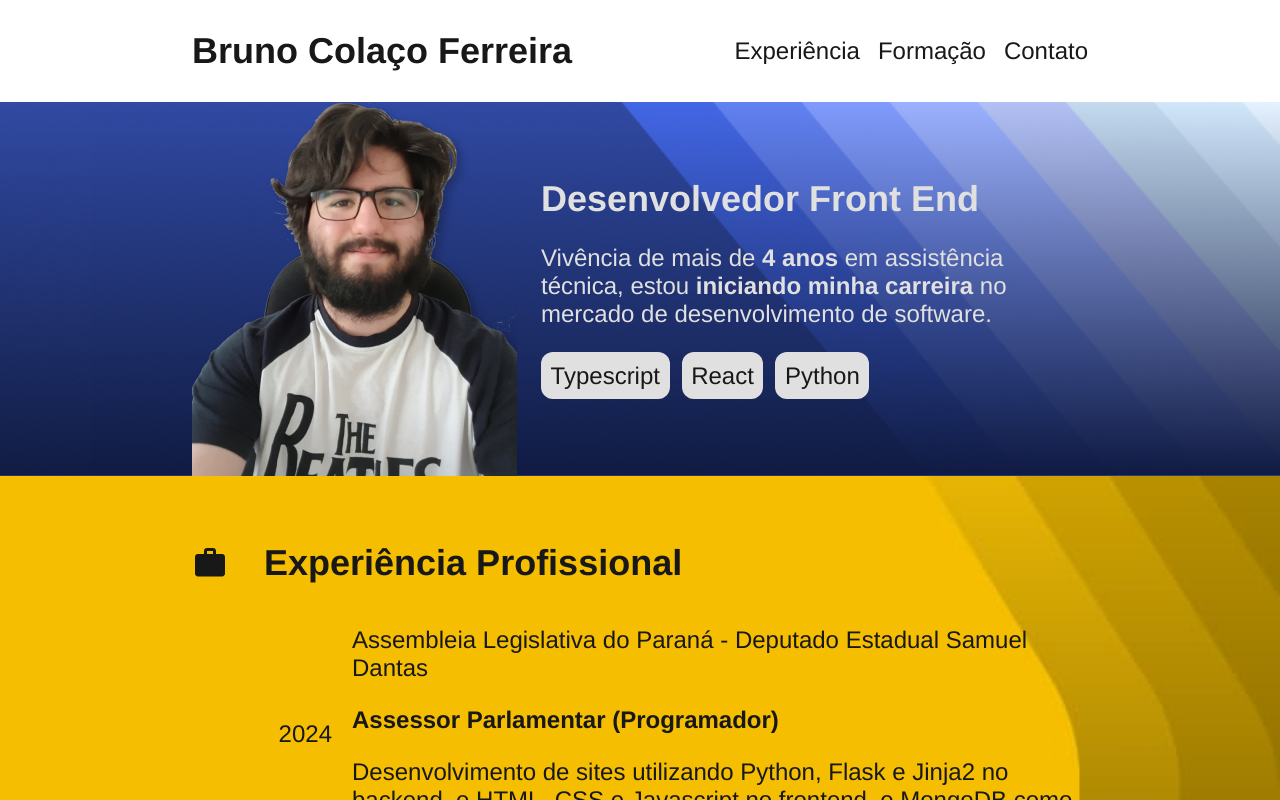
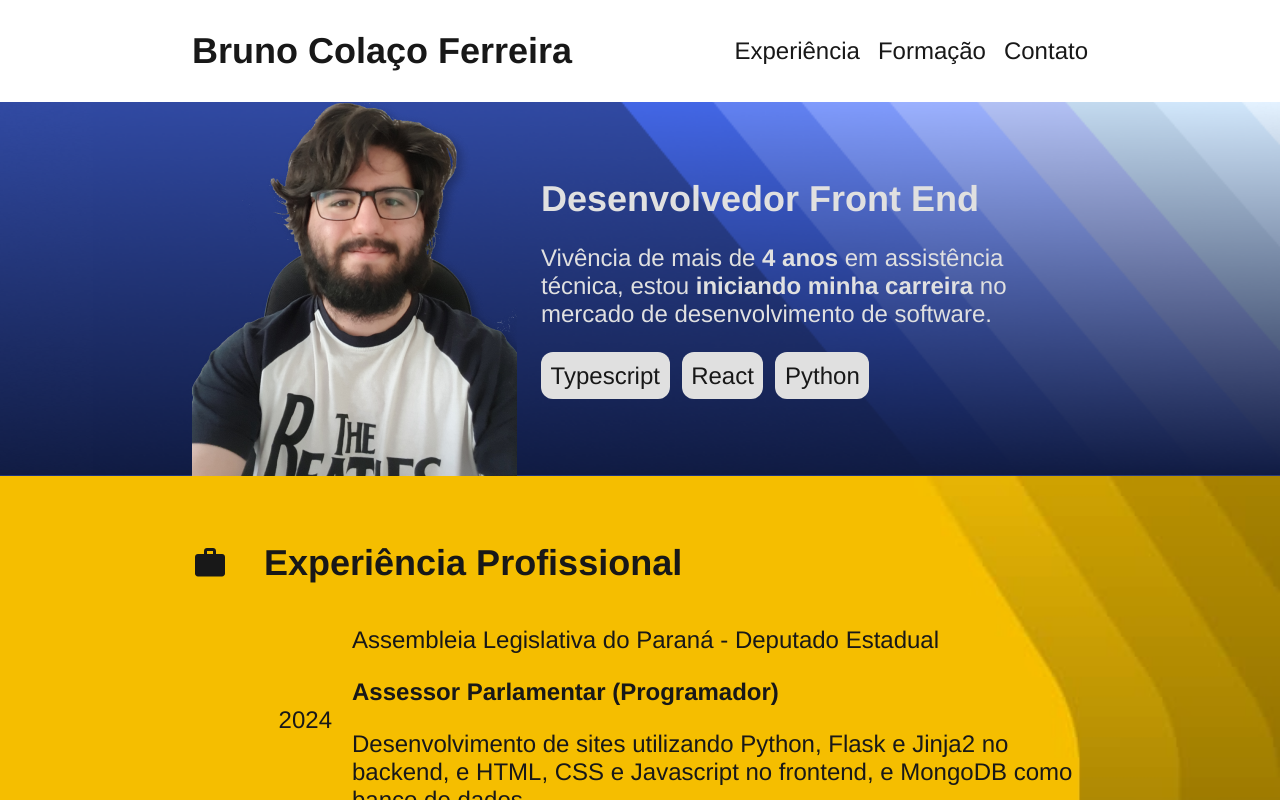
Before and after one commit to bcf513/PaginaPessoal, a React (Vite) app: page / in a window 1280 px wide. Shown: the top 800 px of the page. Built offline with nearby package versions, Linux system fonts and the light colour scheme.

Commit message:
Feat: Atualização de dados

```diff
--- a/src/Pages/Inicial/ExperienciaProfissional.tsx
+++ b/src/Pages/Inicial/ExperienciaProfissional.tsx
@@ -44,7 +44,7 @@ function ExperienciaProfissional() {
           <Experiencia
             data="2024"
             funcao="Assessor Parlamentar (Programador)"
-            empresa="Assembleia Legislativa do Paraná - Deputado Estadual Samuel Dantas"
+            empresa="Assembleia Legislativa do Paraná - Deputado Estadual"
             descricao="Desenvolvimento de sites utilizando Python, Flask e Jinja2 no backend, e HTML, CSS e Javascript no frontend, e MongoDB como banco de dados"
           />
           <div className="divider-container">
```
